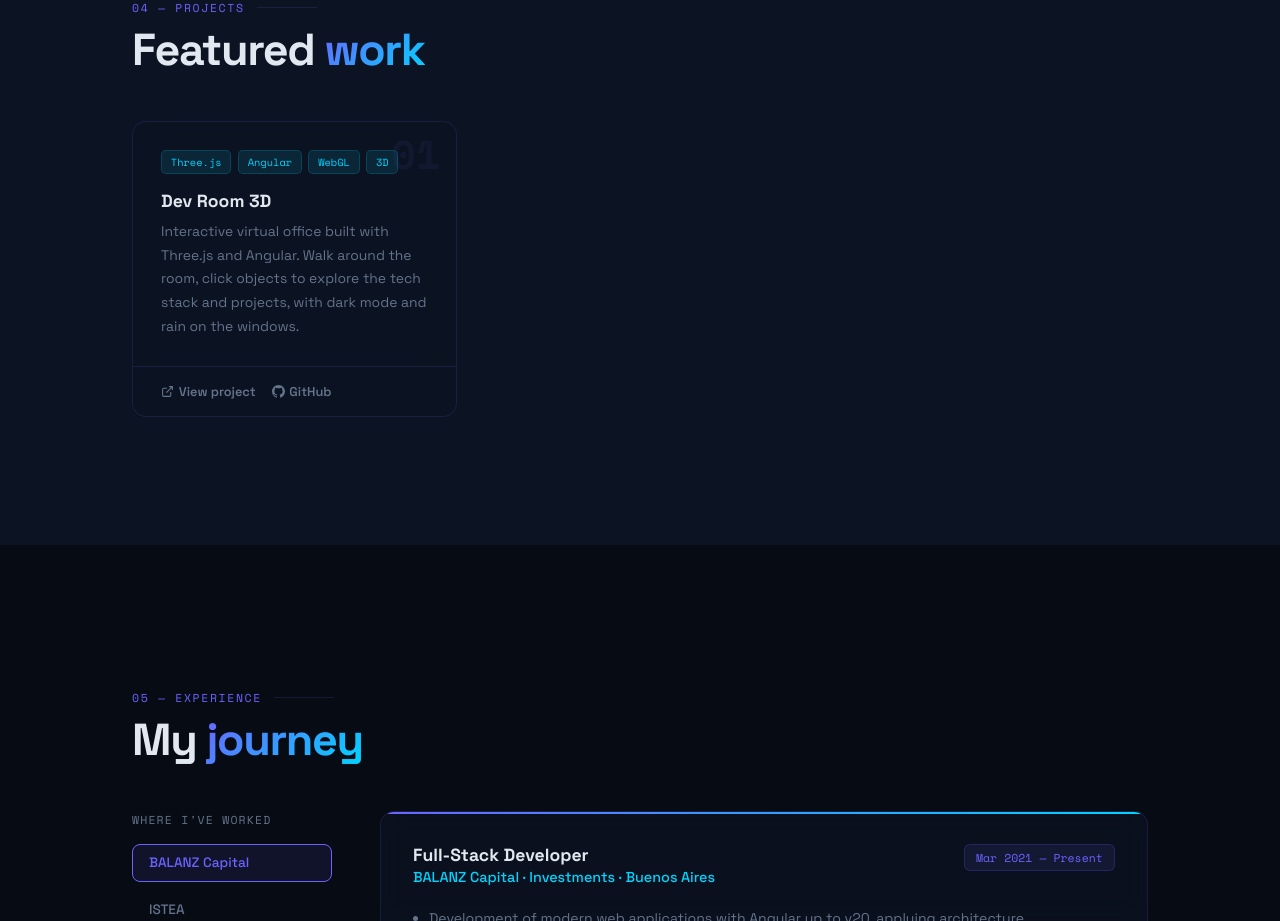
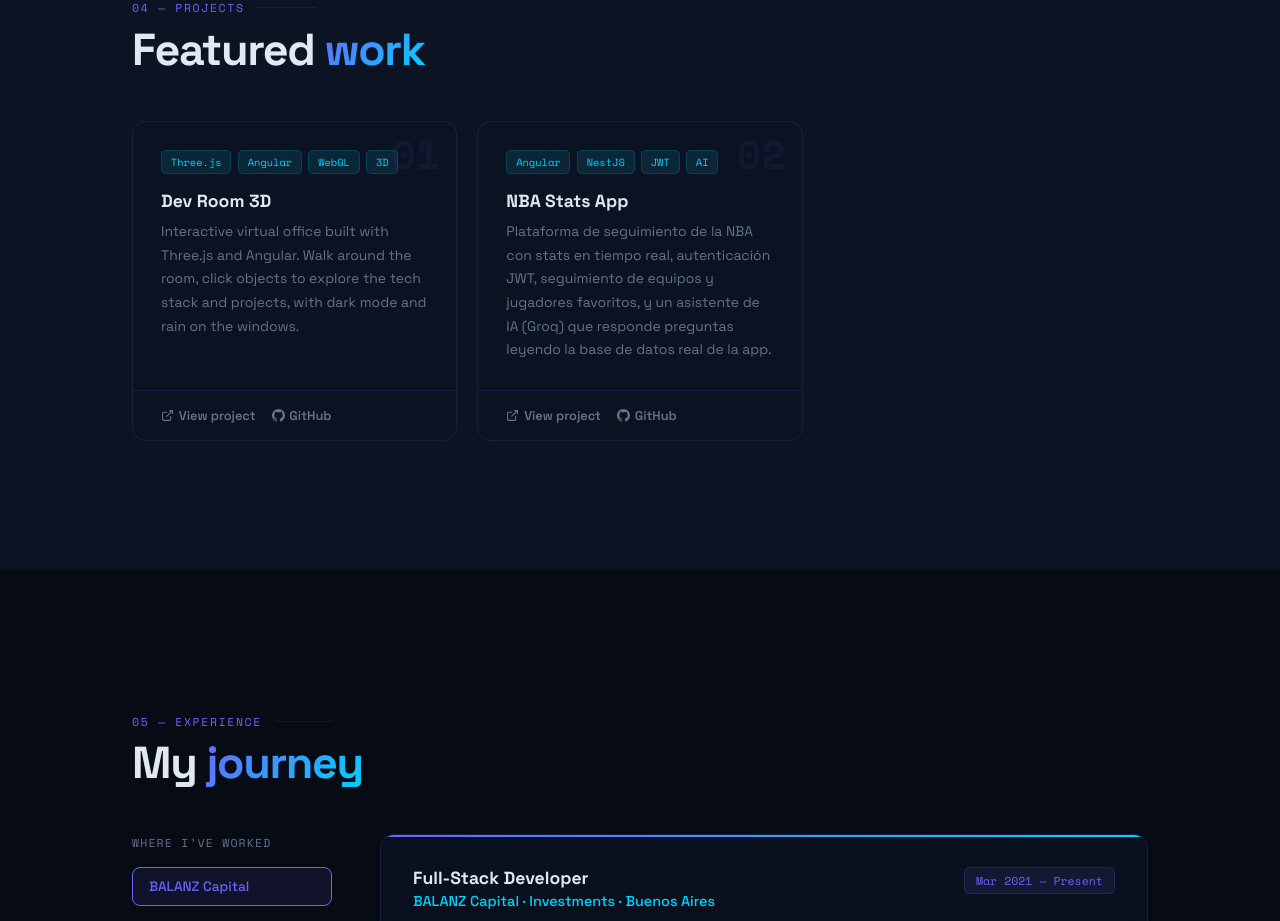
Before and after one commit to santistani13/portfolio, an Angular app: page / in a window 1280 px wide. Shown: the part 6300-7221 px from the top of the page. Built offline with nearby package versions, Linux system fonts and the light colour scheme.

Commit message:
Add NBA Stats App project

```diff
--- a/src/app/components/projects/projects.ts
+++ b/src/app/components/projects/projects.ts
@@ -22,31 +22,6 @@ export class ProjectsComponent implements AfterViewInit {
   readonly t = computed(() => translations[this.lang.lang()].projects);
 
   readonly projects = computed<Project[]>(() => [
-    // Pendiente de deploy — descomentar cuando esté publicado
-    // {
-    //   num: '01',
-    //   name: 'NBA Stats App',
-    //   desc: 'Plataforma de seguimiento de la NBA con stats en tiempo real, sistema de usuarios con autenticación JWT, seguimiento de equipos favoritos e integración con IA mediante Ollama.',
-    //   tags: ['Angular', 'NestJS', 'JWT', 'AI'],
-    //   demoUrl: '#',   // → reemplazar con URL de Vercel
-    //   githubUrl: '#', // → reemplazar con URL de GitHub
-    // },
-    // {
-    //   num: '02',
-    //   name: 'App Shop',
-    //   desc: 'E-commerce completo estilo supermercado: catálogo de productos, carrito de compras, gestión de órdenes y panel de administración. UX pensada para flujos de compra rápidos.',
-    //   tags: ['Angular', 'TypeScript', 'SCSS'],
-    //   demoUrl: '#',
-    //   githubUrl: '#',
-    // },
-    // {
-    //   num: '03',
-    //   name: 'FitApp',
-    //   desc: 'Aplicación de entrenamiento personal: rutinas, seguimiento de progreso y planes de ejercicio personalizados. Diseño mobile-first pensado para usar en el gym.',
-    //   tags: ['Angular', 'NestJS', 'Mobile-first'],
-    //   demoUrl: '#',
-    //   githubUrl: '#',
-    // },
     {
       num: '01',
       name: 'Dev Room 3D',
@@ -55,6 +30,31 @@ export class ProjectsComponent implements AfterViewInit {
       demoUrl: 'https://cuarto-3d-three-santiago-stanicio.vercel.app/',
       githubUrl: 'https://github.com/santistani13/cuarto-3d',
     },
+    {
+      num: '02',
+      name: 'NBA Stats App',
+      desc: 'Plataforma de seguimiento de la NBA con stats en tiempo real, autenticación JWT, seguimiento de equipos y jugadores favoritos, y un asistente de IA (Groq) que responde preguntas leyendo la base de datos real de la app.',
+      tags: ['Angular', 'NestJS', 'JWT', 'AI'],
+      demoUrl: 'https://nba-app-santiago-stanicio.vercel.app/auth/login',
+      githubUrl: 'https://github.com/santistani13/nba',
+    },
+    // Pendiente de deploy — descomentar cuando esté publicado
+    // {
+    //   num: '03',
+    //   name: 'App Shop',
+    //   desc: 'E-commerce completo estilo supermercado: catálogo de productos, carrito de compras, gestión de órdenes y panel de administración. UX pensada para flujos de compra rápidos.',
+    //   tags: ['Angular', 'TypeScript', 'SCSS'],
+    //   demoUrl: '#',
+    //   githubUrl: '#',
+    // },
+    // {
+    //   num: '04',
+    //   name: 'FitApp',
+    //   desc: 'Aplicación de entrenamiento personal: rutinas, seguimiento de progreso y planes de ejercicio personalizados. Diseño mobile-first pensado para usar en el gym.',
+    //   tags: ['Angular', 'NestJS', 'Mobile-first'],
+    //   demoUrl: '#',
+    //   githubUrl: '#',
+    // },
   ]);
 
   constructor(
```
